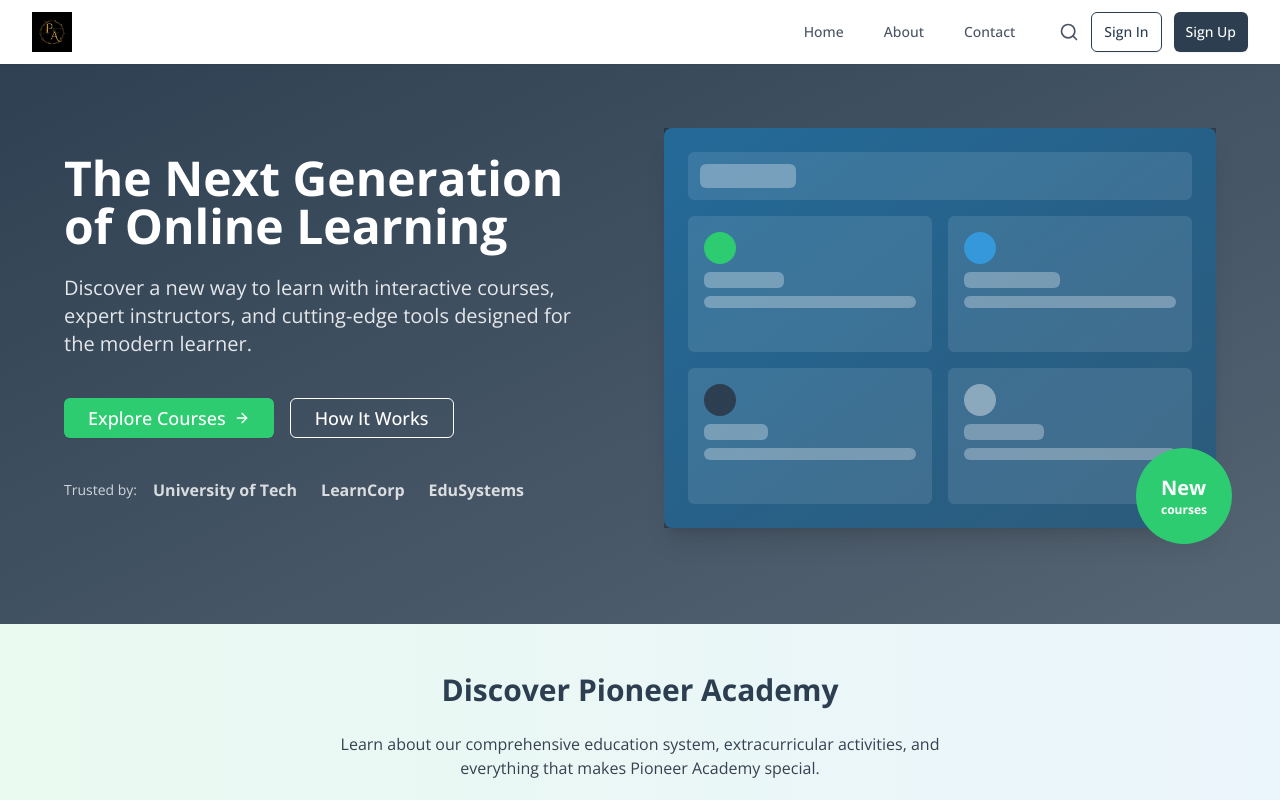
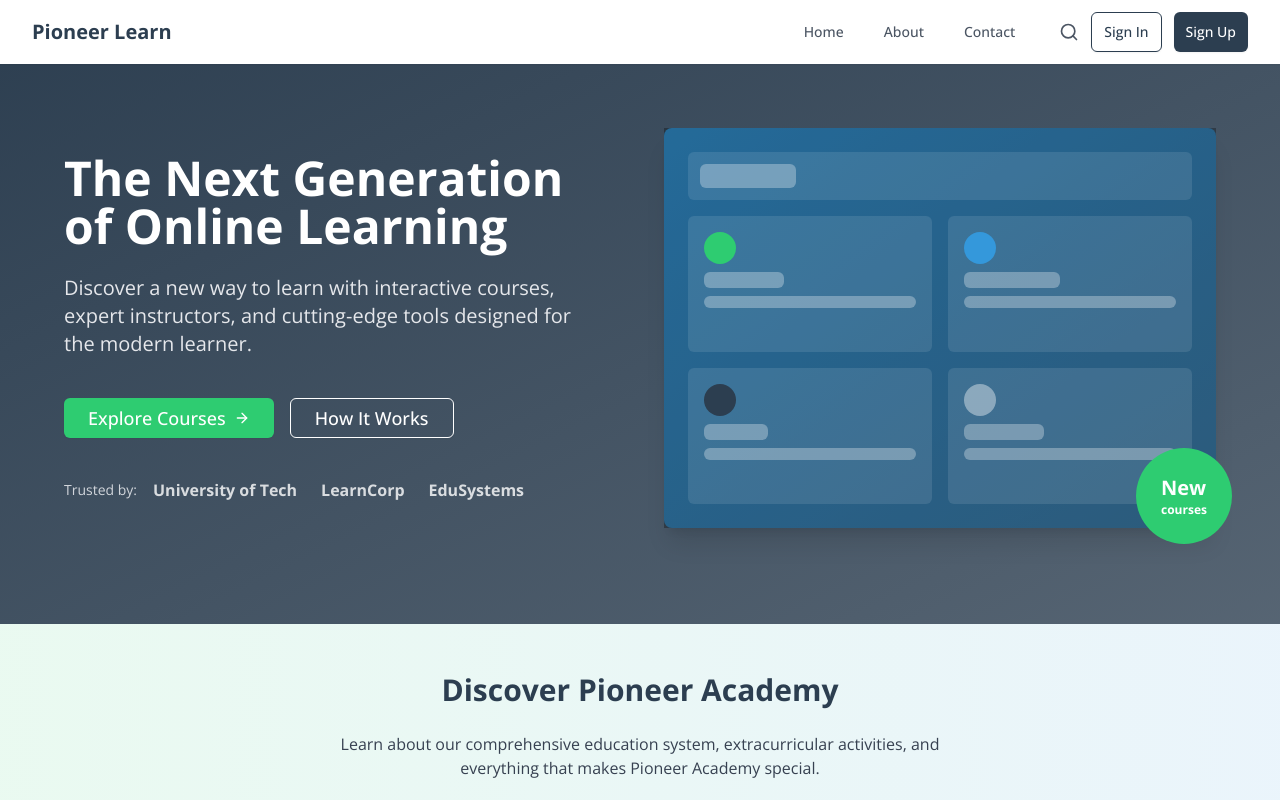
Before and after one commit to romanansdfi/pioneer-learn-verse, a React (Vite) app: page / in a window 1280 px wide. Shown: the top 800 px of the page. Built offline with nearby package versions, Linux system fonts and the light colour scheme.

Commit message:
Remove logo and add PioneerLearn text
Replaced the logo with "PioneerLearn" text in the navbar.

```diff
--- a/src/components/navbar/Navbar.tsx
+++ b/src/components/navbar/Navbar.tsx
@@ -1,4 +1,3 @@
-
 import React, { useState } from 'react';
 import { Link, useNavigate } from 'react-router-dom';
 import { Menu, X, User, Search, LogOut } from 'lucide-react';
@@ -79,11 +78,7 @@ const Navbar: React.FC = () => {
         <div className="flex justify-between items-center h-16">
           <div className="flex items-center">
             <Link to="/" className="flex-shrink-0 flex items-center">
-              <img
-                src="/lovable-uploads/f436f794-4d90-41f3-99aa-aa0b42ebe828.png"
-                alt="Pioneer Academy Logo"
-                className="h-10 w-auto"
-              />
+              <span className="text-xl font-bold text-pioneer-deep-blue">Pioneer Learn</span>
             </Link>
           </div>
 
```
